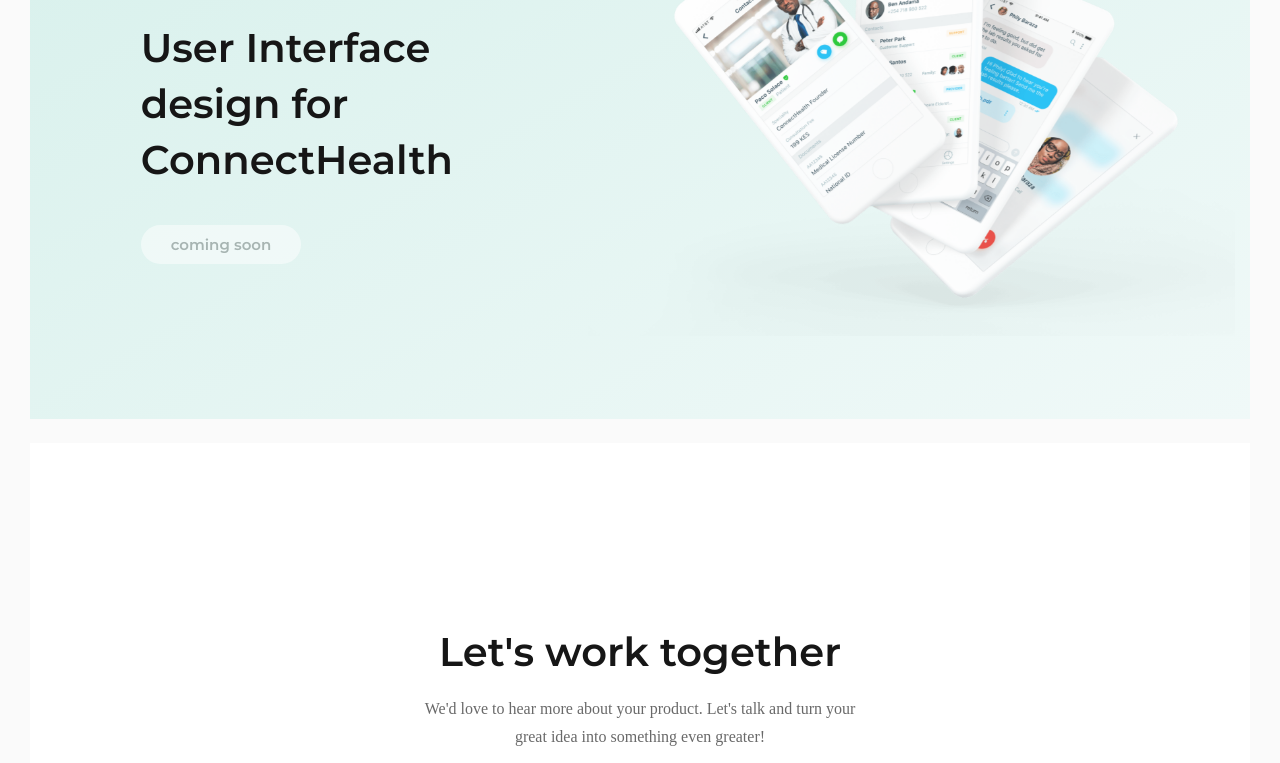
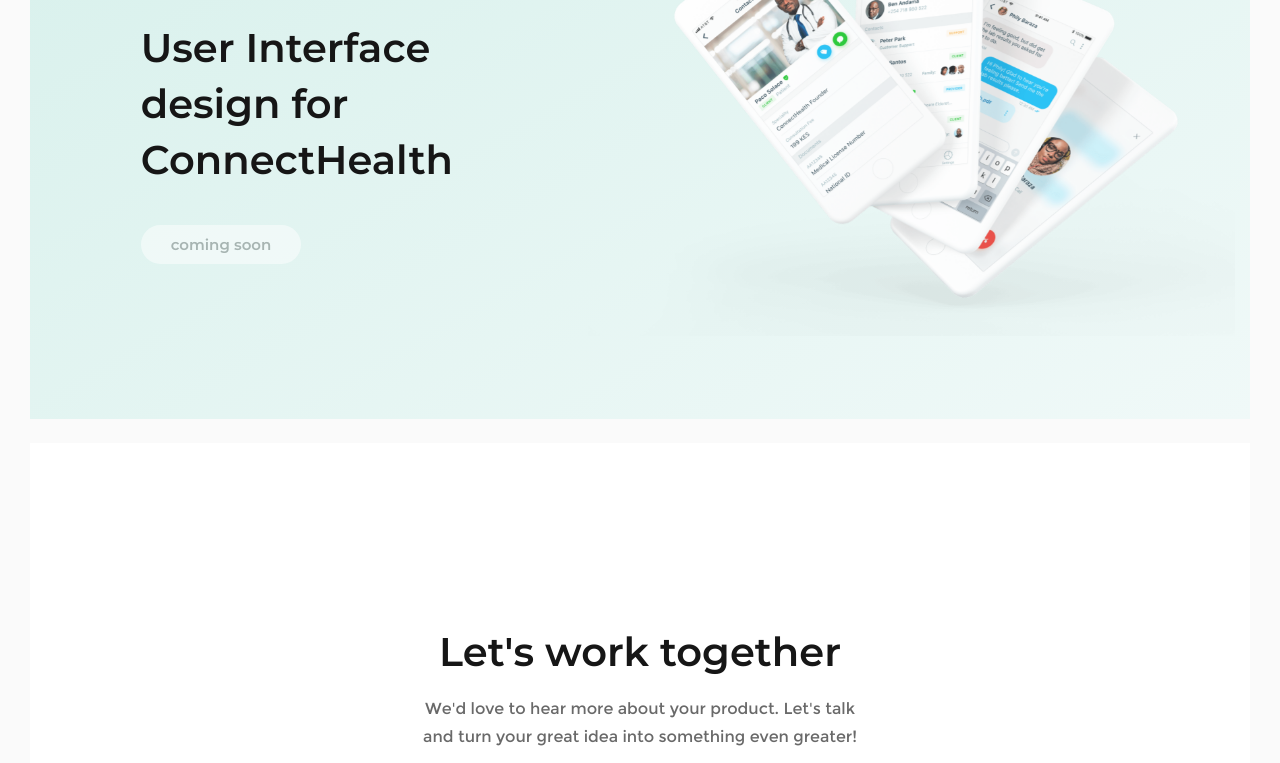
Before and after one commit to theshortcutesite/shortcute.github.io, a plain HTML site: page index.html in a window 1280 px wide. Shown: the part 3541-4304 px from the top of the page. Drawn offline with Linux system fonts and the light colour scheme.

Commit message:
Update main.css

```diff
--- a/styles/main.css
+++ b/styles/main.css
@@ -9,8 +9,8 @@
 }
 
 @font-face {
-    font-family: "Montserrat-Light";
-    src: url("fonts/Montserrat/Montserrat-Light.ttf") format("truetype");
+    font-family: "Montserrat-Regular";
+    src: url("fonts/Montserrat/Montserrat-Regular.ttf") format("truetype");
 }
 
 @font-face {
```
